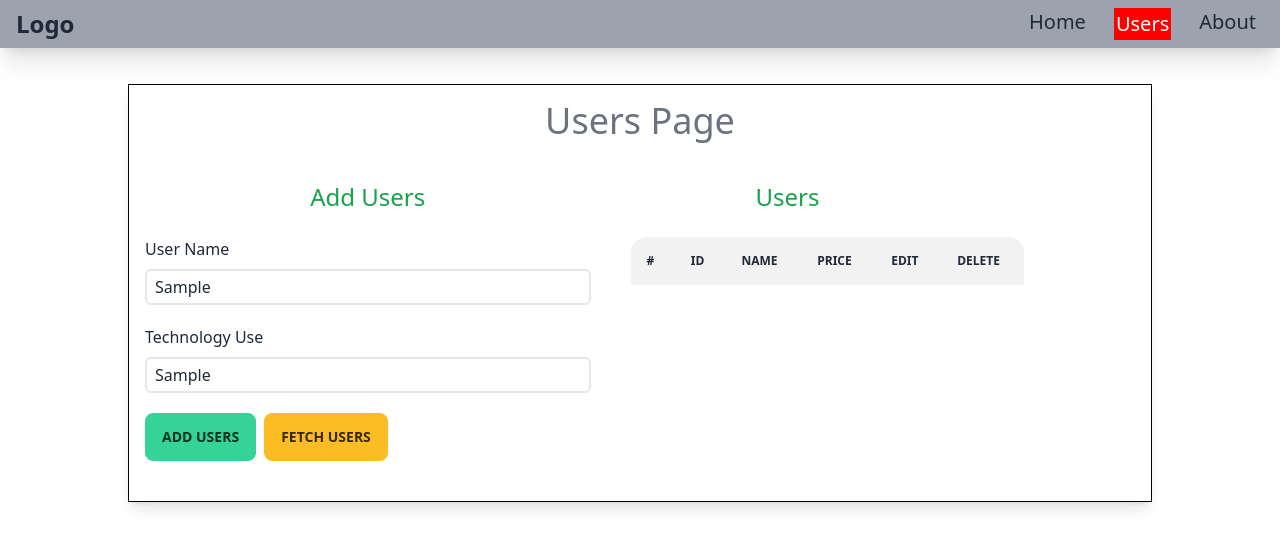
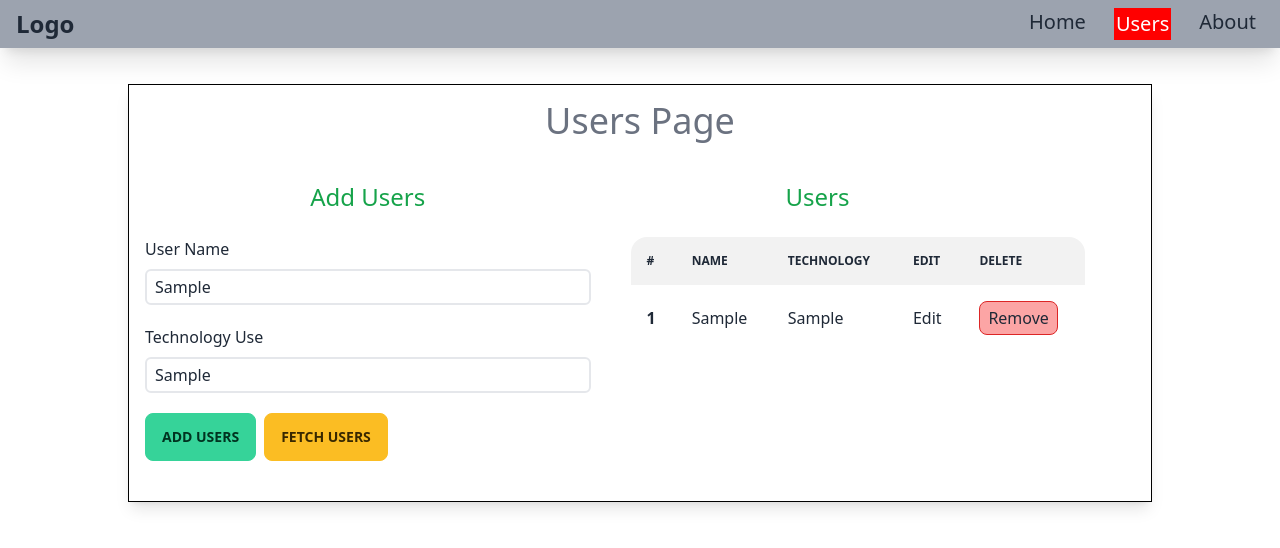
Before and after one commit to 360abhi/FirebaseAngularApp, an Angular app: page /users in a window 1280 px wide. Both pictures are taken after typing "Sample", "Sample" into the empty fields and a click on the button "ADD USERS". Shown: the top 548 px of the page. Built offline with nearby package versions, Linux system fonts and the light colour scheme; no server answers.

Commit message:
user service and post method

```diff
--- /dev/null
+++ b/src/app/Services/users.service.ts
@@ -0,0 +1,18 @@
+import { Injectable } from '@angular/core';
+import {HttpClient } from '@angular/common/http'
+import { user } from '../Model/users.model';
+
+@Injectable({
+  providedIn: 'root'
+})
+
+export class UserService {
+
+    url = 'https://datafetchingapp-default-rtdb.firebaseio.com/users.json'
+
+    constructor(private http: HttpClient){}
+
+    saveProducts(users: user[]) {
+        return this.http.post(this.url,users);
+    }
+}
--- a/src/app/users/users.component.html
+++ b/src/app/users/users.component.html
@@ -5,9 +5,9 @@
             <h3 class="text-2xl text-green-600 mb-4 self-center">Add Users</h3>
             <form #userform="ngForm" (ngSubmit)="onAddUser(userform.value)" class="gap-2 flex flex-col" >
             <label>User Name</label>
-            <input name="name" ngModel  type="text" required class="focus:outline-none border-2 rounded-md px-2 py-1 focus:border-green-700 focus:border-2 mb-3 ">
+            <input name="name" ngModel autocomplete="off"  type="text" required class="focus:outline-none border-2 rounded-md px-2 py-1 focus:border-green-700 focus:border-2 mb-3 ">
             <label>Technology Use</label>
-            <input required name="technology" ngModel type="text" class="focus:outline-none border-2 rounded-md px-2 py-1  mb-3 focus:border-green-700 focus:border-2" >
+            <input required name="technology" ngModel autocomplete="off" type="text" class="focus:outline-none border-2 rounded-md px-2 py-1  mb-3 focus:border-green-700 focus:border-2" >
             <div class="mybuttons flex gap-2">
                 <button class="btn btn-success">Add Users</button>
                 <button class="btn btn-warning" >Fetch Users</button>
@@ -22,23 +22,22 @@
                   <thead>
                     <tr>
                       <th>#</th>
-                      <th>ID</th>
                       <th>Name</th>
-                      <th>Price</th>
+                      <th>Technology</th>
                       <th>Edit</th>
                       <th>Delete</th>
                     </tr>
                   </thead>
                   <tbody >
-                    <!-- row 1 -->
-                    <!-- <tr *ngFor="let product of products; index as i">
-                      <th>{{i+1}}</th>
-                      <td>{{product.id}}</td>
-                      <td>{{product.name}} </td>
-                      <td>{{product.price}}</td>
+
+                     <tr *ngFor="let user of users; index as i">
+                     <th>{{i+1}}</th>
+
+                      <td>{{user.name}} </td>
+                      <td>{{user.technology}}</td>
                       <td><a class="hover:text-red-600 cursor-pointer">Edit</a></td>
                       <td><button class="border border-red-600 bg-red-300 px-2 py-1 rounded-lg active:hover:scale-125 transition ease-in hover:scale-110 duration-200">Remove</button></td>
-                    </tr> -->
+                    </tr>
 
                   </tbody>
                 </table>
--- a/src/app/users/users.component.ts
+++ b/src/app/users/users.component.ts
@@ -1,6 +1,7 @@
 import { Component, ViewChild } from '@angular/core';
 import { NgForm } from '@angular/forms';
 import { user } from '../Model/users.model';
+import { UserService } from '../Services/users.service';
 
 @Component({
   selector: 'app-users',
@@ -10,8 +11,16 @@ import { user } from '../Model/users.model';
 export class UsersComponent {
 
   @ViewChild('userform') userForm : NgForm;
+  users :user[] =[]
+
+  constructor(private _user: UserService) {}
 
   onAddUser(userData:user) {
-    console.log(userData)
+    // console.log(userData)
+    this.users.push(userData);
+    this._user.saveProducts(this.users).subscribe(
+      (response) => console.log(response),
+      (error) => console.log(error)
+    )
   }
 }
```
